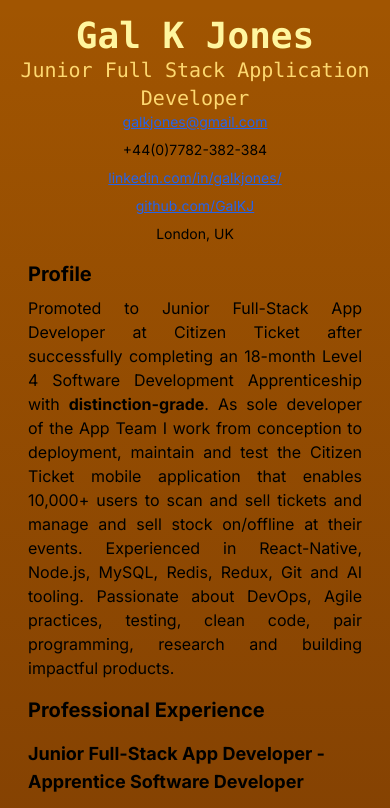
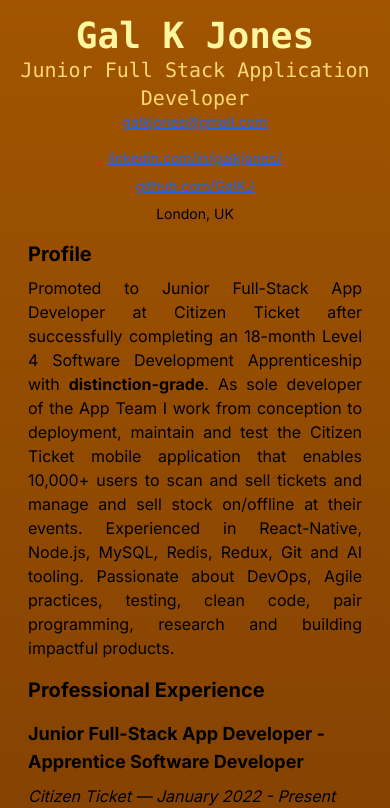
Before and after one commit to GalKJ/galjonesportfolio, a Next.js app: page / in a window 390 px wide. Shown: the top 808 px of the page. Built offline with nearby package versions, Linux system fonts and the light colour scheme.

Commit message:
Remove phone number from cvData for privacy reasons

```diff
--- a/src/data/cvData.ts
+++ b/src/data/cvData.ts
@@ -1,6 +1,5 @@
 export interface ContactInfo {
   email: string;
-  phone: string;
   linkedin: string;
   github: string;
   location: string;
@@ -60,7 +59,6 @@
   name: 'Gal K Jones',
   contactInfo: {
     email: 'galkjones@gmail.com',
-    phone: '+44(0)7782-382-384',
     linkedin: 'linkedin.com/in/galkjones/',
     github: 'github.com/GalKJ',
     location: 'London, UK',
```
